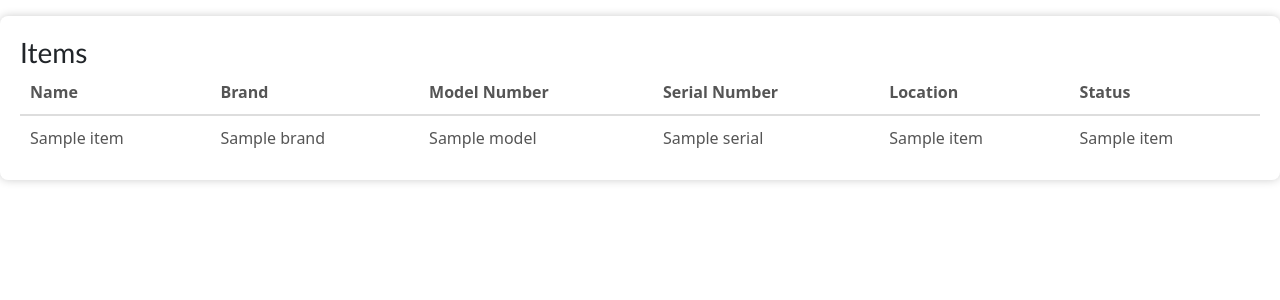
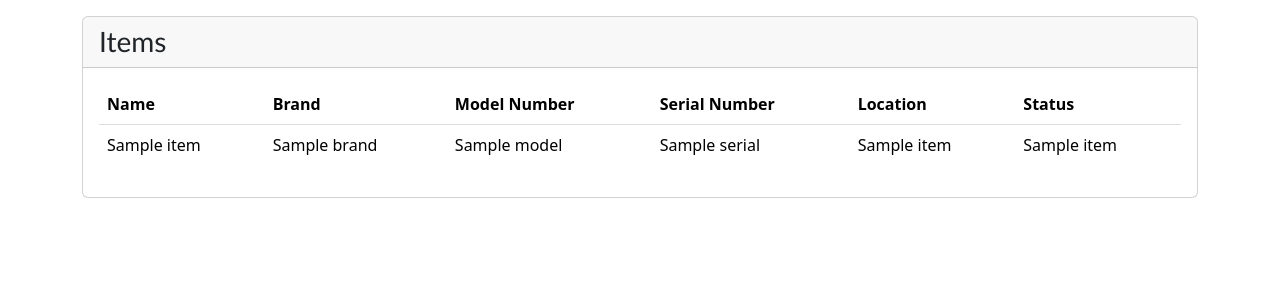
Before and after one commit to Teknicallity/Comp405-Inventory, a Flask app: template app/templates/item_list.html in a window 1280 px wide. Shown: the part 64-364 px from the top of the page. Run offline with Flask 3, Linux system fonts and the light colour scheme; the template is opened without the code that fills it: most values are stand-ins (such as "Sample title", 1, 10 or a date in 2020); some libraries are stand-ins or nearby versions.

Commit message:
Unify styling in item list page

```diff
--- a/app/templates/item_list.html
+++ b/app/templates/item_list.html
@@ -7,16 +7,22 @@
 
 
 {% block main %}
-        <div class="list-table highlightable page-card" style="max-width: 1500px;">
-            <div class="table-label">
+    <div class="container">
+        <div class="row justify-content-center">
+            <div class="col-md-12">
+                <div class="card">
+                    <div class="card-header d-flex justify-content-between align-items-center">
                         <h3>Items</h3>
                         {% if current_user.is_authenticated %}
                             <a href="{{ url_for('main.create_item') }}" class="btn btn-success btn-block mb-2" role="button">
-                        <img src="{{ url_for('static', filename='images/add-item.png') }}" alt="Add" style="width: 24px; height: 24px;">
+                                <img src="{{ url_for('static', filename='images/add-item.png') }}" alt="Add"
+                                     style="width: 24px; height: 24px;">
                             </a>
                         {% endif %}
                     </div>
-            <table>
+                    <div class="card-body">
+                        <div class="table-responsive">
+                            <table class="table table-hover">
                                 <thead>
                                 <tr>
                                     <th>Name</th>
@@ -41,4 +47,9 @@
                                 </tbody>
                             </table>
                         </div>
+                    </div>
+                </div>
+            </div>
+        </div>
+    </div>
 {% endblock %}
```
Lines whose indentation alone changed are shown as unchanged.
